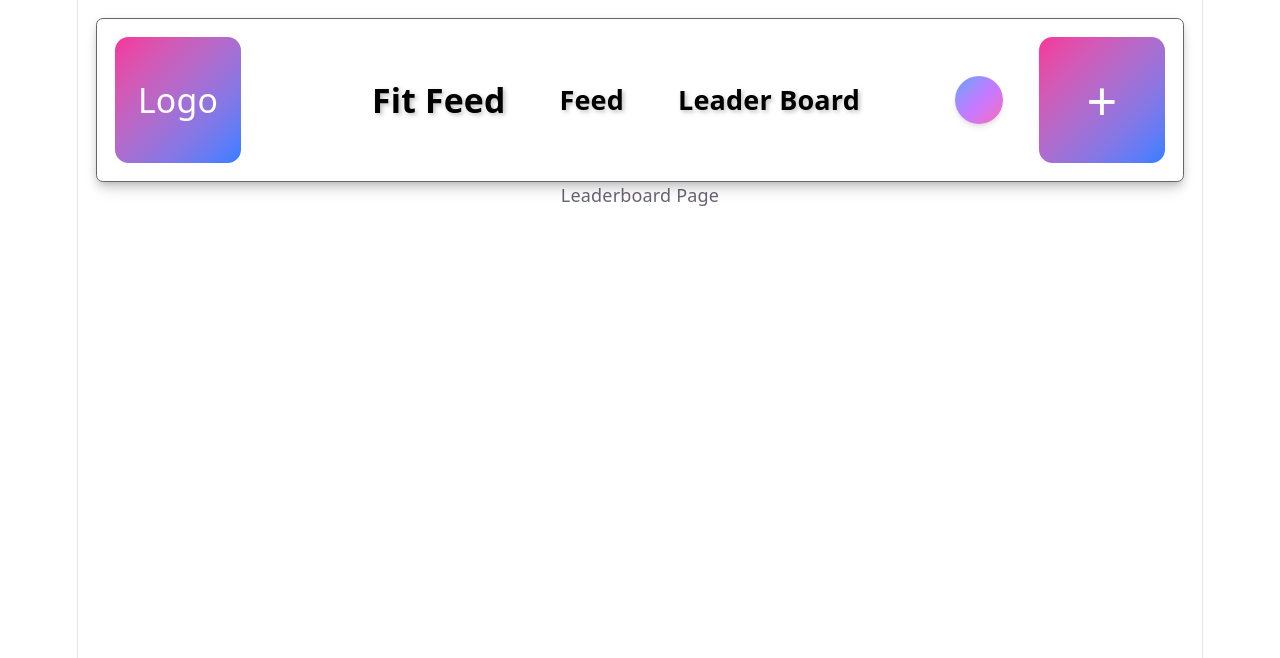
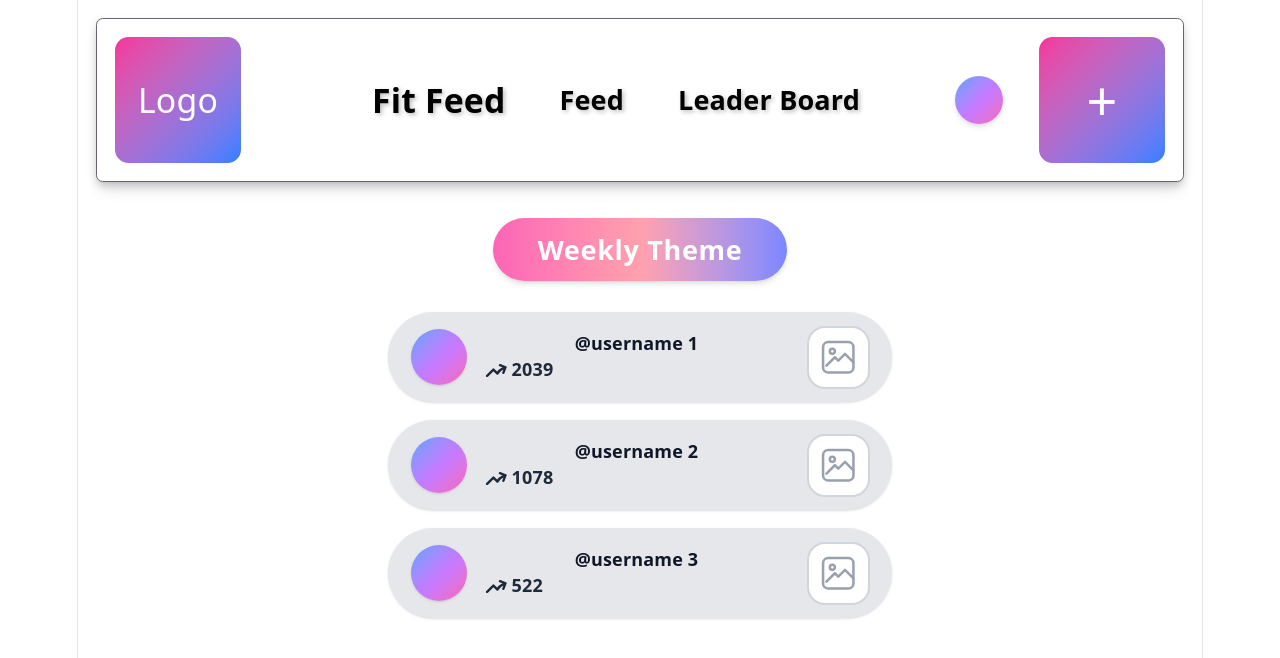
Before and after one commit to KhiryDixonManning/FitFeed, a React (Vite) app in the folder fit-feed/: page /leaderboard in a window 1280 px wide. Shown: the top 658 px of the page. Built offline with nearby package versions, Linux system fonts and the light colour scheme.

Commit message:
created leaderboard page

```diff
--- a/fit-feed/src/pages/Leaderboard.tsx
+++ b/fit-feed/src/pages/Leaderboard.tsx
@@ -1,10 +1,92 @@
 import Headbar from "../components/Headbar";
+import ProfileAvatar from "../components/ProfileAvatar";
+
+interface LeaderboardEntry {
+    rank: number;
+    username: string;
+    likecount: number;
+    imageUrl?: string;
+}
+
+const mockData: LeaderboardEntry[] = [
+    { rank: 1, username: "username 1", likecount: 2039 },
+    { rank: 2, username: "username 2", likecount: 1078 },
+    { rank: 3, username: "username 3", likecount: 522 },
+];
+
+function PostThumbnail({ imageUrl }: { imageUrl?: string }) {
+    return (
+        <div className="w-14 h-14 bg-white rounded-2xl flex items-center justify-center border-2 border-gray-300 overflow-hidden shrink-0">
+            {imageUrl ? (
+                <img src={imageUrl} alt="post thumbnail" className="w-full h-full object-cover" />
+            ) : (
+                <svg
+                    className="w-9 h-9 text-gray-400"
+                    fill="none"
+                    stroke="currentColor"
+                    strokeWidth="1.5"
+                    viewBox="0 0 24 24"
+                >
+                    <rect width="18" height="18" x="3" y="3" rx="3" />
+                    <circle cx="8.5" cy="8.5" r="1.5" />
+                    <path strokeLinecap="round" strokeLinejoin="round" d="M21 15l-5-5-4 4-2-2-5 5" />
+                </svg>
+            )}
+        </div>
+    );
+}
 
 export default function Leaderboard() {
     return (
-        <div>
+        <div className="min-h-screen bg-white">
             <Headbar />
-            <p>Leaderboard Page</p>
+            <div className="flex flex-col items-center px-4 pt-8 gap-5">
+                {/* Weekly Theme header */}
+                <div className="bg-linear-to-r from-pink-400 via-rose-300 to-indigo-400 rounded-full px-10 py-3 shadow-md">
+                    <span className="text-white font-bold text-2xl tracking-wide">Weekly Theme</span>
+                </div>
+
+                {/* Leaderboard entries */}
+                <div className="flex flex-col gap-4 w-full max-w-md mt-2">
+                    {mockData.map((entry) => (
+                        <div
+                            key={entry.rank}
+                            className="flex items-center gap-4 bg-gray-200 rounded-full px-5 py-3 shadow-sm"
+                        >
+                            {/* Avatar */}
+                            <ProfileAvatar size={56} className="shrink-0" />
+
+                            {/* Username and score */}
+                            <div className="flex flex-col flex-1 min-w-0">
+                                <span className="font-bold text-gray-900 text-base leading-tight">
+                                    @{entry.username}
+                                </span>
+                                <div className="flex items-center gap-1 mt-0.5">
+                                    {/* Trending up arrow */}
+                                    <svg
+                                        xmlns="http://www.w3.org/2000/svg"
+                                        fill="none"
+                                        viewBox="0 0 24 24"
+                                        strokeWidth={2.5}
+                                        stroke="currentColor"
+                                        className="w-5 h-5 text-gray-800 shrink-0"
+                                    >
+                                        <path
+                                            strokeLinecap="round"
+                                            strokeLinejoin="round"
+                                            d="M2.25 18L9 11.25l4.306 4.307a11.95 11.95 0 015.814-5.519l2.74-1.22m0 0l-5.94-2.28m5.94 2.28l-2.28 5.941"
+                                        />
+                                    </svg>
+                                    <span className="font-semibold text-gray-800 text-base">{entry.likecount}</span>
+                                </div>
+                            </div>
+
+                            {/* Post thumbnail Replace this with dynamic post image from entry */}
+                            <PostThumbnail imageUrl={entry.imageUrl} />
+                        </div>
+                    ))}
+                </div>
+            </div>
         </div>
     );
 }
```
